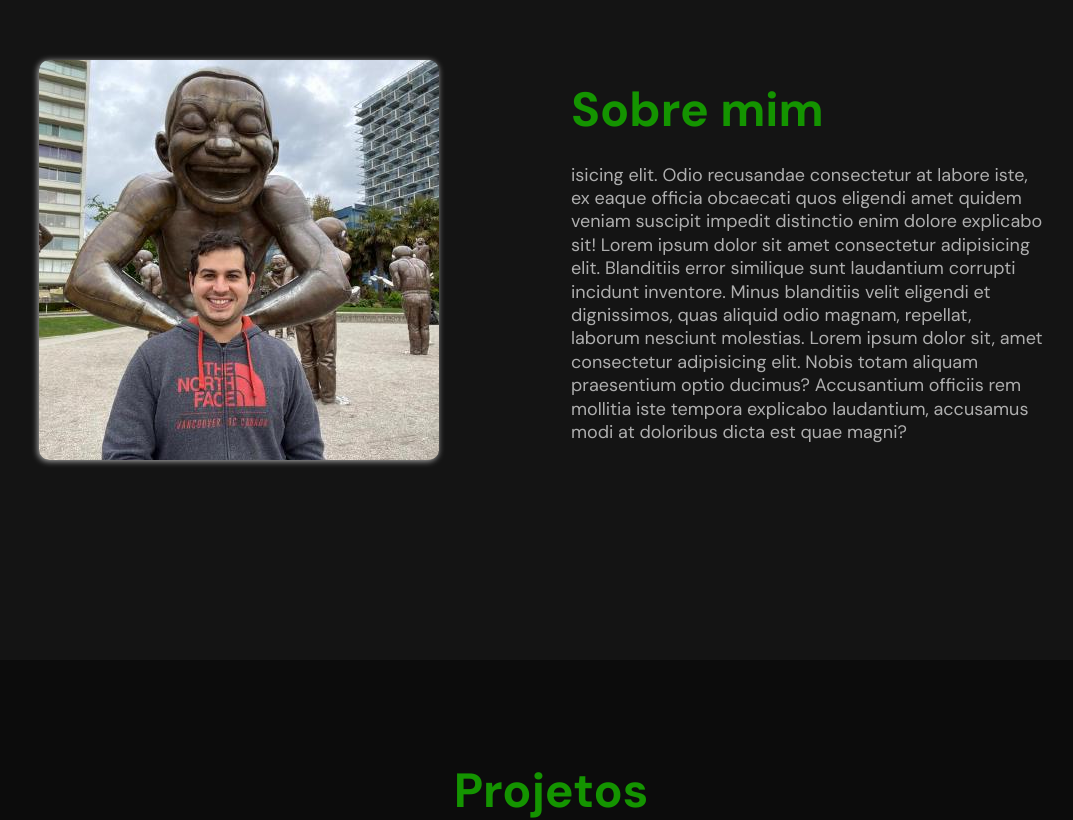
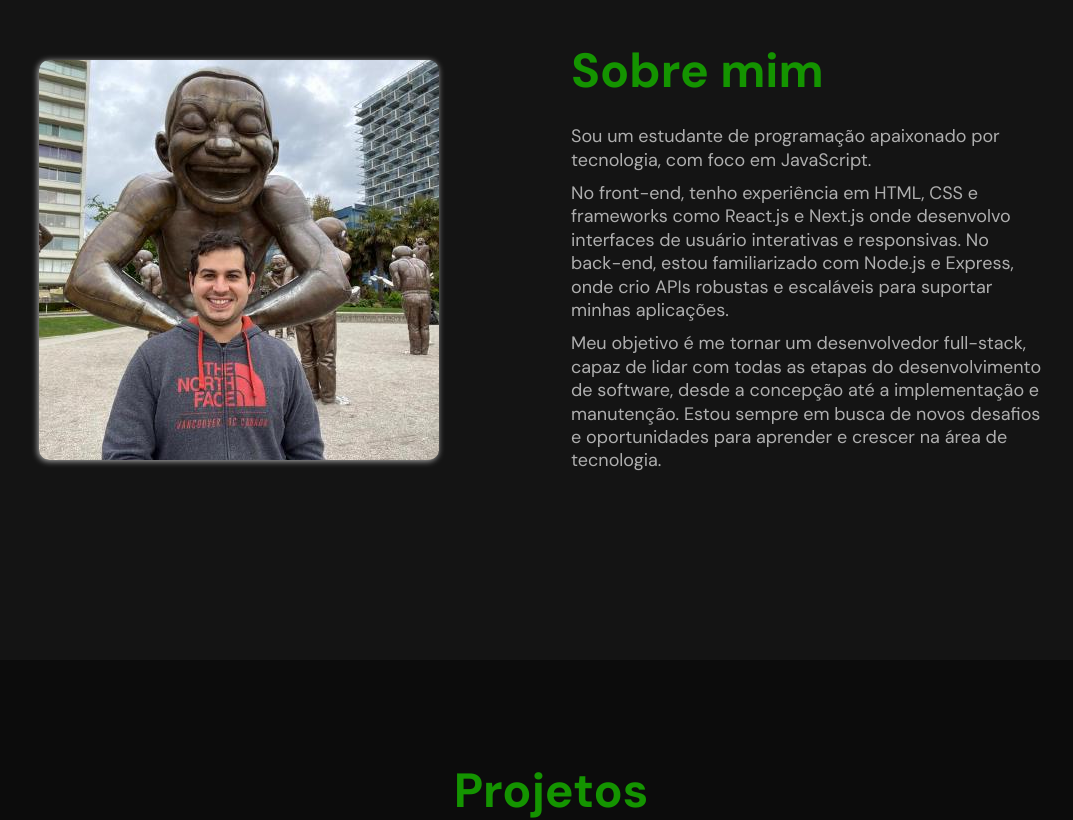
Before and after one commit to CezarMontenegro/Portfolio, a React (Vite) app: page / in a window 1280 px wide. Shown: the part 940-1760 px from the top of the page, without its empty margins (89-1162 px from the left). Built offline with nearby package versions, Linux system fonts and the light colour scheme; a web font is replaced by a local one.

Commit message:
estrutura done

```diff
--- a/src/App.styles.ts
+++ b/src/App.styles.ts
@@ -232,6 +232,7 @@ export const Container = styled.div`
     font-size: 18px;
     line-height: 1.3;
     color: #FFFFFFa8;
+    margin-bottom: 10px;
   }
 
   .section-projetos {
@@ -495,6 +496,10 @@ export const Container = styled.div`
     font-size: 2rem;
   }
 
+  footer p {
+    color: #FFFFFFa8;
+  }
+
   footer ul {
     display: flex;
     gap: 1.5rem;
--- a/src/App.tsx
+++ b/src/App.tsx
@@ -64,7 +64,9 @@ function App() {
             </div>
             <div className="about">
               <h2>Sobre mim</h2>
-              <p>isicing elit. Odio recusandae consectetur at labore iste, ex eaque officia obcaecati quos eligendi amet quidem veniam suscipit impedit distinctio enim dolore explicabo sit! Lorem ipsum dolor sit amet consectetur adipisicing elit. Blanditiis error similique sunt laudantium corrupti incidunt inventore. Minus blanditiis velit eligendi et dignissimos, quas aliquid odio magnam, repellat, laborum nesciunt molestias. Lorem ipsum dolor sit, amet consectetur adipisicing elit. Nobis totam aliquam praesentium optio ducimus? Accusantium officiis rem mollitia iste tempora explicabo laudantium, accusamus modi at doloribus dicta est quae magni?</p>
+              <p> Sou um estudante de programação apaixonado por tecnologia, com foco em JavaScript.</p>
+              <p> No front-end, tenho experiência em HTML, CSS e frameworks como React.js e Next.js onde desenvolvo interfaces de usuário interativas e responsivas. No back-end, estou familiarizado com Node.js e Express, onde crio APIs robustas e escaláveis para suportar minhas aplicações.</p>
+              <p> Meu objetivo é me tornar um desenvolvedor full-stack, capaz de lidar com todas as etapas do desenvolvimento de software, desde a concepção até a implementação e manutenção. Estou sempre em busca de novos desafios e oportunidades para aprender e crescer na área de tecnologia.</p>
             </div>
         </div>
       </section>
```
